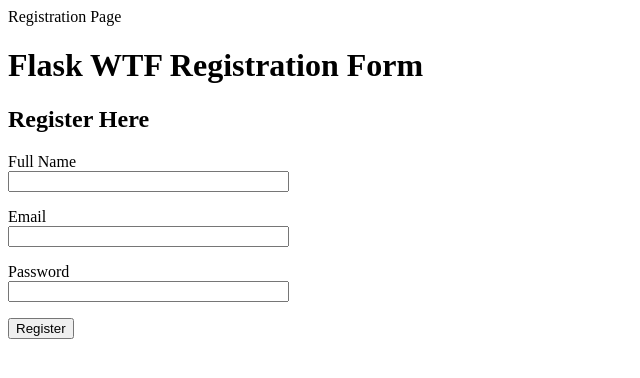
After one commit to AyushSinghAryan/flask-learn, a Flask app: template templates/register.html in a window 1280 px wide. The commit adds this page. Shown: the top 378 px of the page, without its empty margins (0-640 px from the left). Run offline with Flask 3, Linux system fonts and the light colour scheme; the template is opened without the code that fills it: values that come from a table or form of the project are taken from there, others are empty.

Commit message:
flask WTF validation and handling

```diff
--- a/app.py
+++ b/app.py
@@ -1,22 +1,22 @@
 from flask import Flask , request ,redirect,url_for,session,Response,render_template ,flash
-
+from forms import RegistrationForm
 app = Flask(__name__)
 app.secret_key = "supersecret"
 
-app.route("/" , methods = ["GET","POSt"])
-def form():
-    if request.form == "POST":
-        name = request.form.get("name")
-        if not name:
-            flash("name can not be empty")
-            return redirect("form")
-        flash(f"Thanks {name} , your feedback was saved")
-        return render_template("thankyou.html")
-    return render_template("form.html")
 
-app.route("/thankyou")
-def thankyou():
-    return render_template("thankyou.html")
+@app.route("/",methods=["GET","POST"])
+def register():
+    form = RegistrationForm()
+    if form.validate_on_submit():
+        name = form.name.data
+        email = form.email.data
+        flash(f"Welcome, {name}! You Registered Succesfully","success")
+        return redirect(url_for("success"))
+    return render_template("register.html",form=form)
+
+@app.route("/success")
+def success():
+    return render_template("success.html")
 
 if __name__ == '__main__':
     app.run(debug=True)
--- /dev/null
+++ b/forms.py
@@ -0,0 +1,13 @@
+from flask_wtf import FlaskForm
+
+from wtforms import StringField,PasswordField,SubmitField
+
+from wtforms.validators import DataRequired, Email,Length
+
+# length for password ,String Field for user full name , data Required field khali na hu
+
+class RegistrationForm(FlaskForm):
+    name = StringField("Full Name",validators=[DataRequired(message="We need your name , it cannot be empty !")])
+    email = StringField("Email",validators=[DataRequired(message="Email message is required "), Email(message="That doesn't look like a valid email")])
+    password = PasswordField("Password",validators=[DataRequired(message="Password is required"),Length(min=6,message="Password must be atleast 6 Character long ")])
+    submit = SubmitField("Register")
--- a/templates/base.html
+++ b/templates/base.html
@@ -9,19 +9,16 @@
 </head>
 
 <body>
-    <header>
-        <h2>Welcome to my site </h2>
-        <nav>
-            <a href="/feedback">FeedBack</a>
-        </nav>
-    </header>
-    <main>
-        {% block content %}
-        {% endblock %}
-    </main>
-    <footer>
-        <p>&copy;2025 FeedBack footer</p>
-    </footer>
+    <h1>Flask WTF Registration Form</h1>
+    {% with messages = get_flashed_messages(with_categories = True) %}
+    {% if messages %}
+    {% for category, msg in messages %}
+    <!-- <p class="{{category}}">{{msg}}</p> -->
+    <p style="color: green;">{{msg}}</p>
+    {% endfor %}
+    {% endif %}
+    {% endwith %}
+    {% block content %} {% endblock %}
 </body>
 
 </html>
--- /dev/null
+++ b/templates/register.html
@@ -0,0 +1,38 @@
+{% extends "base.html" %}
+
+{% block title %}Registration Page{% endblock %}
+
+{% block content %}
+<h2>Register Here </h2>
+<form action="/" method="POST">
+
+    {{ form.hidden_tag() }}
+
+    <p>
+        {{ form.name.label }} <br>
+        {{ form.name(size=32) }}<br>
+        {% for error in form.name.errors %}
+        <span style="color: red;">{{error}}</span>
+        {% endfor %}
+    </p>
+
+    <p>
+        {{ form.email.label }} <br>
+        {{ form.email(size=32) }}<br>
+        {% for error in form.email.errors %}
+        <span style="color: red;">{{error}}</span>
+        {% endfor %}
+    </p>
+
+    <p>
+        {{ form.password.label }} <br>
+        {{ form.password(size=32) }}<br>
+        {% for error in form.password.errors %}
+        <span style="color: red;">{{error}}</span>
+        {% endfor %}
+    </p>
+
+    <p>{{ form.submit() }}</p>
+
+</form>
+{% endblock %}
```
Also changed, not shown: templates/form.html (+14 -15 lines), templates/success.html (added, +7 -0 lines), templates/thankyou.html (+3 -4 lines).
